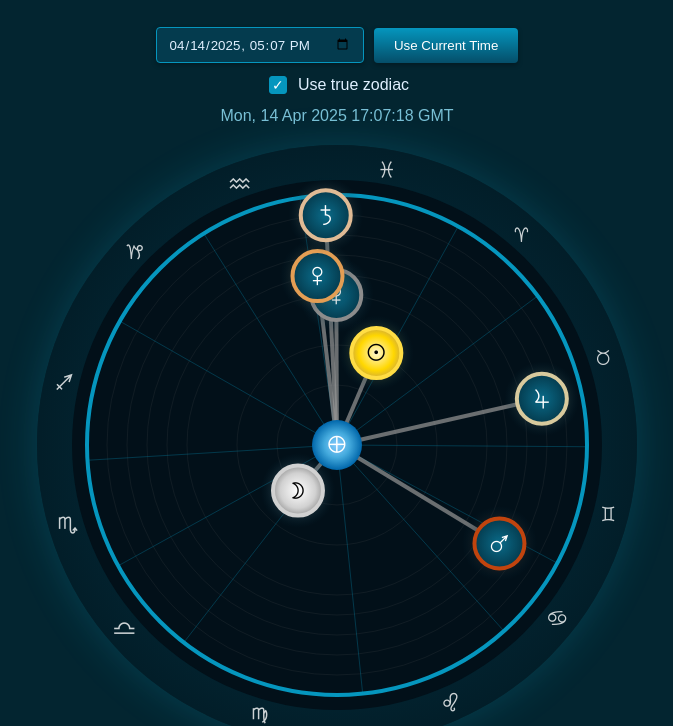
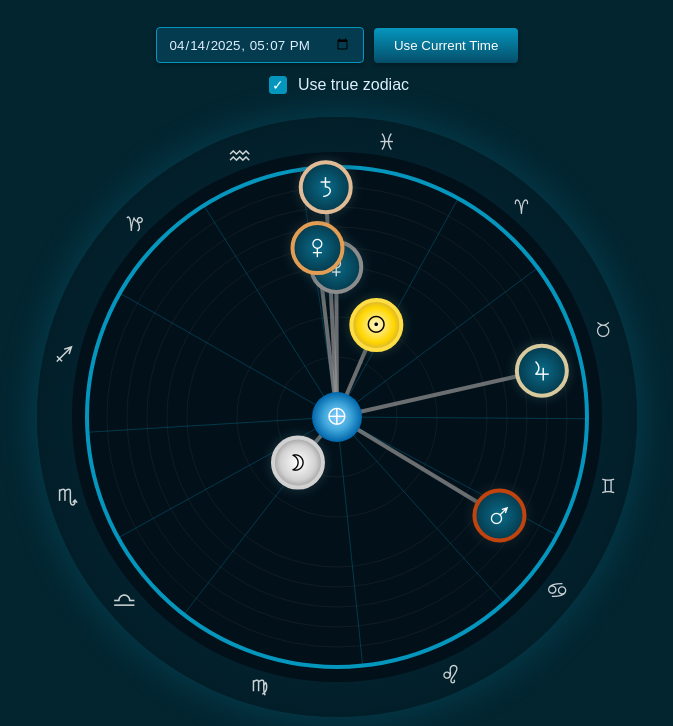
Before and after one commit to gulley/Birth-Sky, a website: page index.html in a window 1280 px wide. Shown: the part 81-807 px from the top of the page, without its empty margins (303-976 px from the left). Drawn offline with Linux system fonts and the light colour scheme.

Commit message:
Remove current time display from the UI and related styles

```diff
--- a/index.html
+++ b/index.html
@@ -22,7 +22,6 @@
                         <span class="checkbox-label">Use true zodiac</span>
                     </label>
                 </div>
-                <span id="current-time"></span>
             </div>
             <div class="canvas-container">
                 <canvas id="planet-chart" width="600" height="600"></canvas>
--- a/script.js
+++ b/script.js
@@ -573,8 +573,6 @@ function colorToRgb(hex) {
 function updateCelestialPositions(date) {
     // Use provided date or current time
     const displayDate = date || new Date();
-    const utcString = displayDate.toUTCString();
-    document.getElementById('current-time').textContent = utcString;
 
     // Draw the base chart (without Earth)
     drawCelestialChart();
--- a/styles.css
+++ b/styles.css
@@ -106,11 +106,6 @@ button:hover {
     box-shadow: 0 0 8px rgba(7, 182, 230, 0.5);
 }
 
-#current-time {
-    display: block;
-    margin-top: 10px;
-    color: #79c0d5;
-}
 
 .zodiac-controls {
     display: flex;
```
